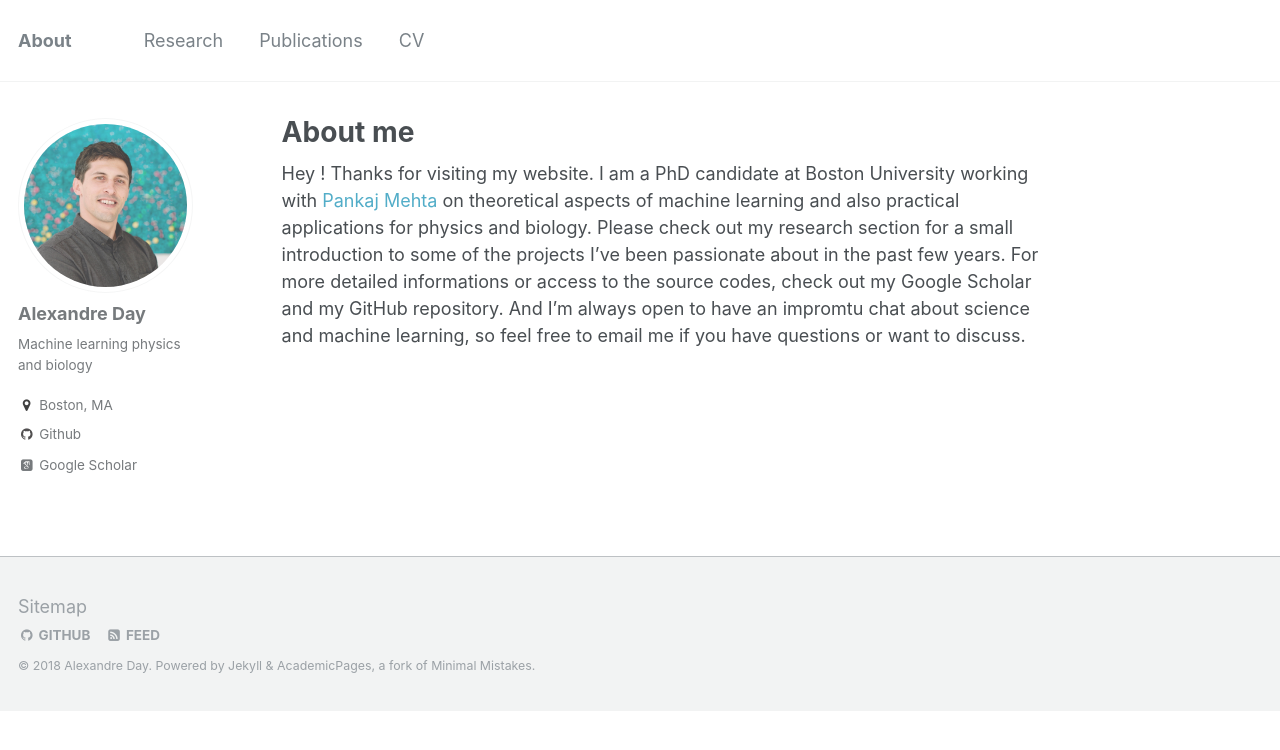
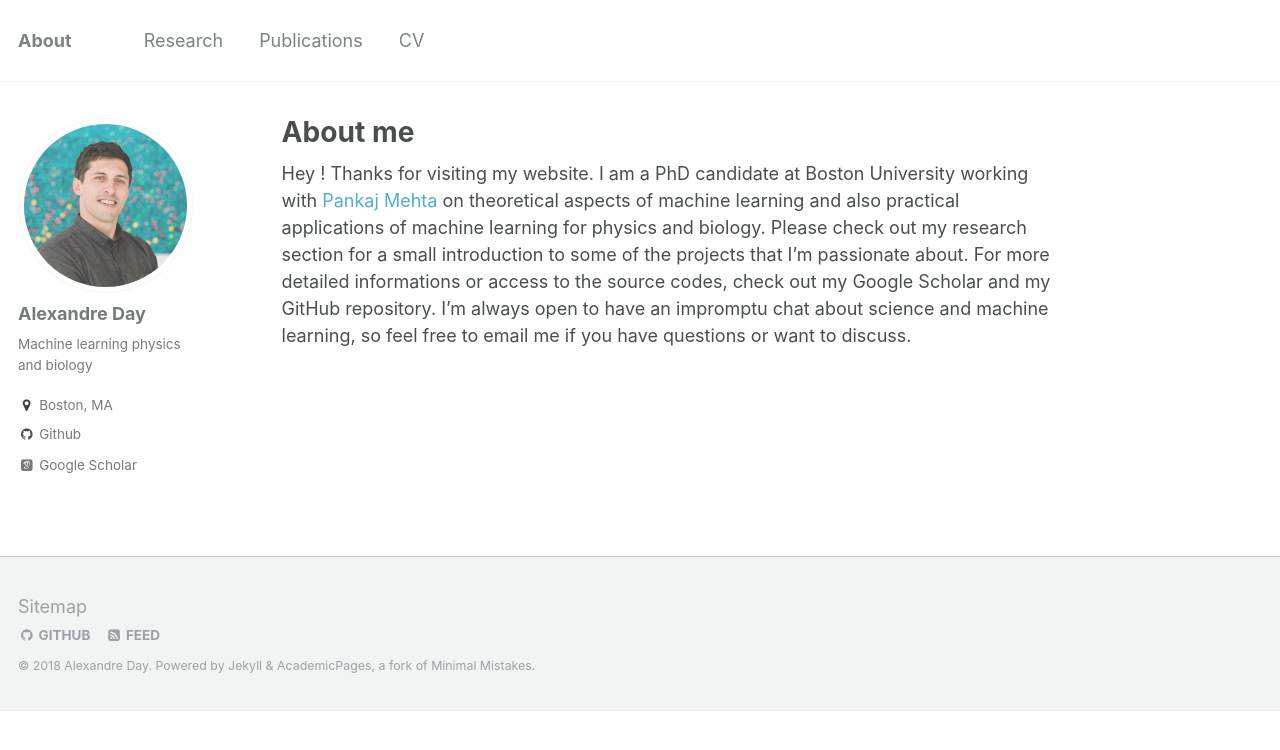
Before and after one commit to alexandreday/alexandreday.github.io, a Jekyll site: the page built from _pages/about.md, in a window 1280 px wide. Shown: the top 750 px of the page. Built offline with Jekyll 4.4.1, drawn with Linux system fonts in a browser that asks for light colours; some web fonts are replaced.

Commit message:
updating

```diff
--- a/_pages/about.md
+++ b/_pages/about.md
@@ -8,4 +8,4 @@ redirect_from:
   - /about.html
 ---
 
-Hey ! Thanks for visiting my website. I am a PhD candidate at Boston University working with [Pankaj Mehta](http://physics.bu.edu/~pankajm/) on theoretical aspects of machine learning and also practical applications for physics and biology. Please check out my research section for a small introduction to some of the projects I've been passionate about in the past few years. For more detailed informations or access to the source codes, check out my Google Scholar and my GitHub repository. And I'm always open to have an impromtu chat about science and machine learning, so feel free to email me if you have questions or want to discuss.
+Hey ! Thanks for visiting my website. I am a PhD candidate at Boston University working with [Pankaj Mehta](http://physics.bu.edu/~pankajm/) on theoretical aspects of machine learning and also practical applications of machine learning for physics and biology. Please check out my research section for a small introduction to some of the projects that I'm passionate about. For more detailed informations or access to the source codes, check out my Google Scholar and my GitHub repository. I'm always open to have an impromptu chat about science and machine learning, so feel free to email me if you have questions or want to discuss.
```
